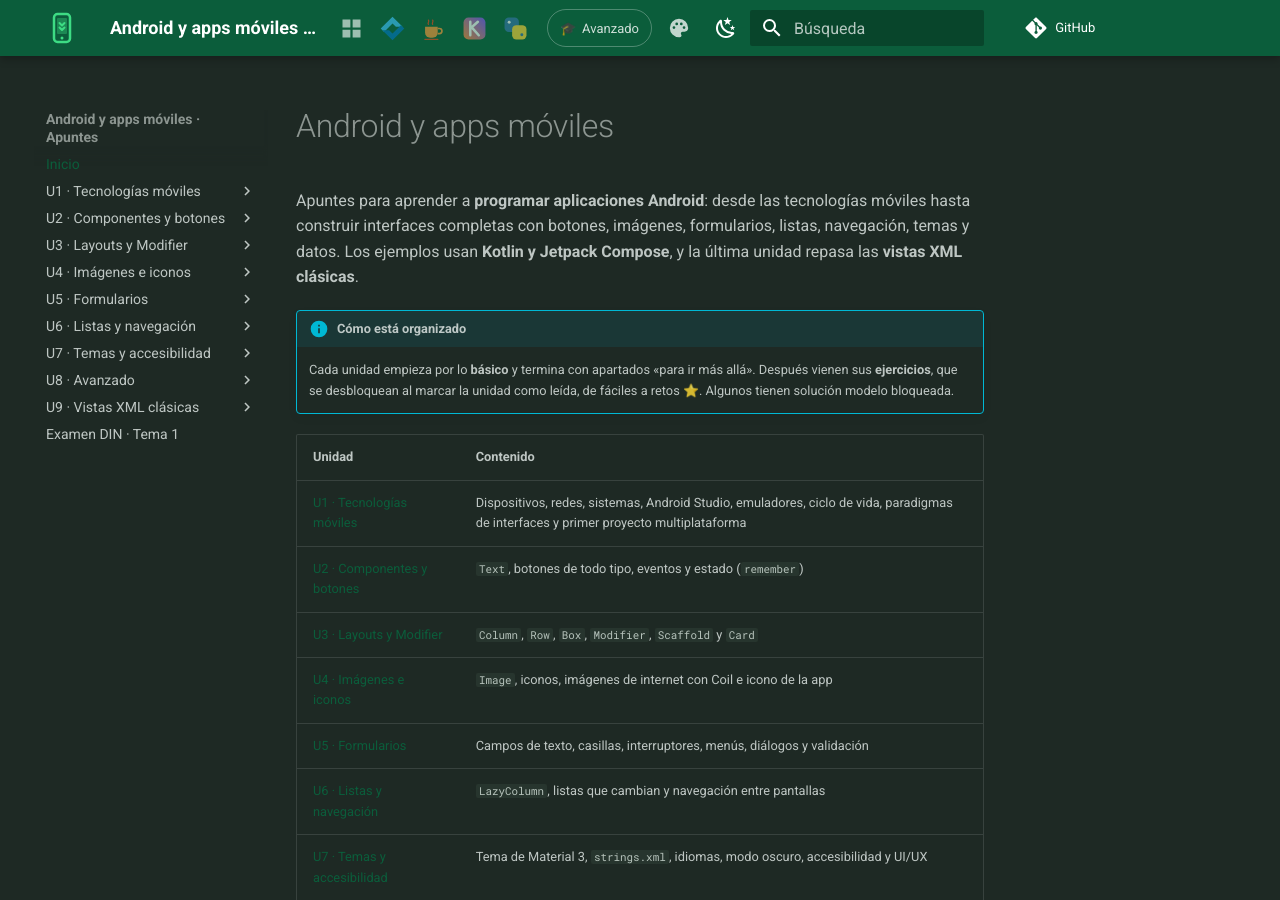
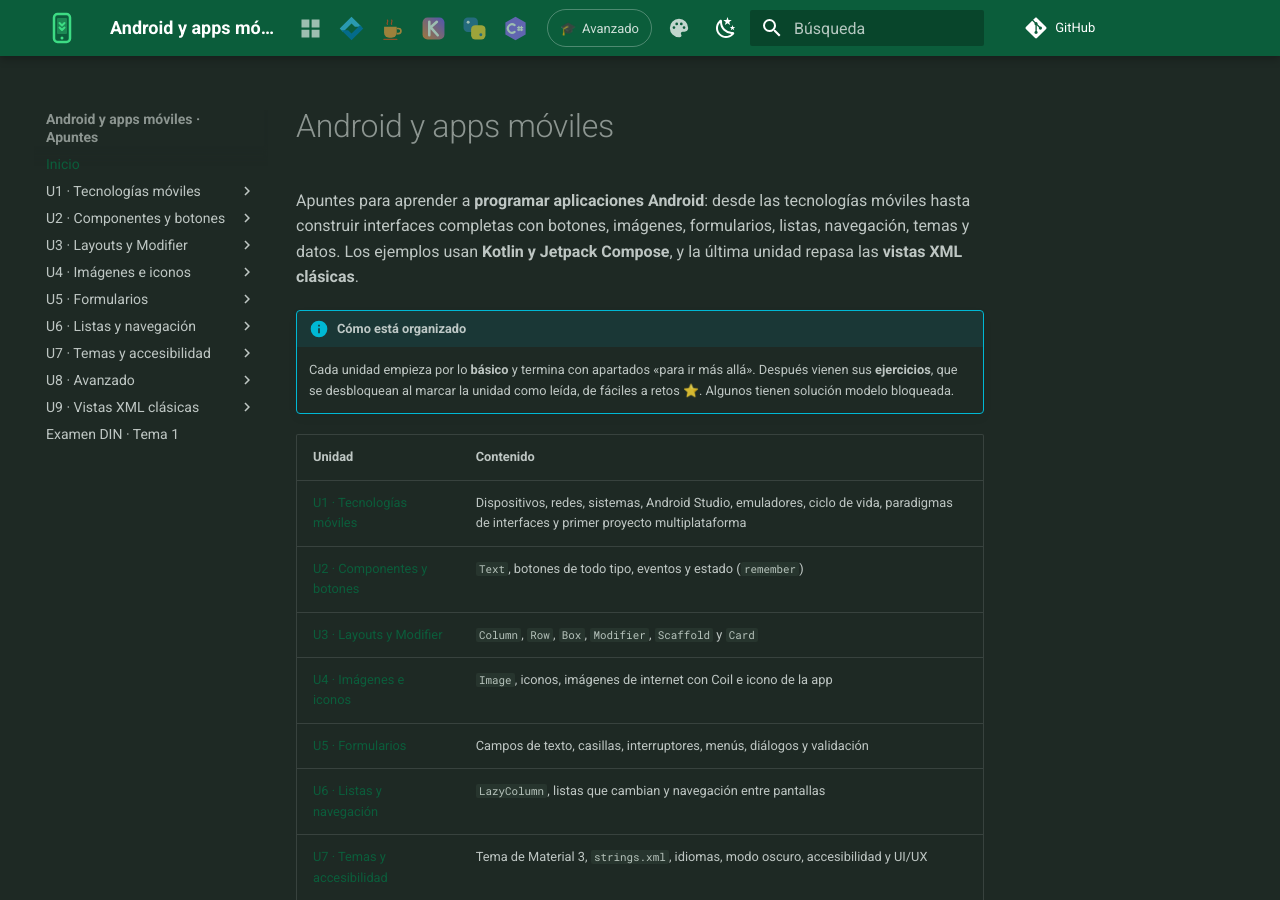
Before and after one commit to apuntes-dam/android-apuntes, an MkDocs documentation site: the page built from docs/index.md, in a window 1280 px wide and 900 px high. Built offline with MkDocs 1.6.1 and Material for MkDocs 9.7.7, drawn with Linux system fonts in a browser that asks for light colours; comment, search, counter and statistics services are not loaded.

Commit message:
Selector de lenguaje: añade C#
Co-Authored-By: Claude Sonnet 5.5 <noreply@anthropic.com>

```diff
--- a/docs/assets/lenguajes.js
+++ b/docs/assets/lenguajes.js
@@ -11,7 +11,9 @@
     { id: "kotlin", repo: "kotlin-apuntes", name: "Kotlin",
       svg: '<svg viewBox="0 0 64 64"><defs><linearGradient id="kg" x1="0" y1="1" x2="1" y2="0"><stop offset="0" stop-color="#ff8a3d"/><stop offset="1" stop-color="#7f52ff"/></linearGradient></defs><rect x="6" y="6" width="52" height="52" rx="12" fill="url(#kg)"/><path fill="none" stroke="#fff" stroke-width="6" stroke-linecap="round" stroke-linejoin="round" d="M22 16v32M22 32 40 16M27 31l15 17"/></svg>' },
     { id: "python", repo: "python-apuntes", name: "Python",
-      svg: '<svg viewBox="0 0 64 64"><rect x="6" y="6" width="34" height="34" rx="10" fill="#3776ab"/><rect x="24" y="24" width="34" height="34" rx="10" fill="#ffd43b"/><circle cx="17" cy="17" r="3.5" fill="#fff"/><circle cx="47" cy="47" r="3.5" fill="#3776ab"/></svg>' }
+      svg: '<svg viewBox="0 0 64 64"><rect x="6" y="6" width="34" height="34" rx="10" fill="#3776ab"/><rect x="24" y="24" width="34" height="34" rx="10" fill="#ffd43b"/><circle cx="17" cy="17" r="3.5" fill="#fff"/><circle cx="47" cy="47" r="3.5" fill="#3776ab"/></svg>' },
+    { id: "csharp", repo: "csharp-apuntes", name: "C#",
+      svg: '<svg viewBox="0 0 64 64"><path fill="#9b6cff" d="M32 4 56 18v28L32 60 8 46V18z"/><path fill="none" stroke="#fff" stroke-width="5" stroke-linecap="round" d="M30 24a10 10 0 1 0 0 16"/><path fill="none" stroke="#fff" stroke-width="3" stroke-linecap="round" d="M40 27v10M46 27v10M37 30h12M37 35h12"/></svg>' }
   ];
   window.LENGUAJES = LANGS;
   var HUBSVG = '<svg viewBox="0 0 24 24" width="22" height="22"><path fill="currentColor" d="M4 4h7v7H4zm9 0h7v7h-7zM4 13h7v7H4zm9 0h7v7h-7z"/></svg>';
@@ -70,7 +72,7 @@
     btn.setAttribute("aria-haspopup", "true");
     btn.setAttribute("aria-expanded", "false");
     /* En el móvil el título del sitio se oculta (se cortaba a «Kotl…»): el botón lleva el nombre corto del sitio */
-    var CORTOS = { "dart-flutter-apuntes": "Dart", "java-apuntes": "Java", "kotlin-apuntes": "Kotlin", "python-apuntes": "Python",
+    var CORTOS = { "dart-flutter-apuntes": "Dart", "java-apuntes": "Java", "kotlin-apuntes": "Kotlin", "python-apuntes": "Python", "csharp-apuntes": "C#",
                    "git-apuntes": "Git", "sql-apuntes": "SQL", "android-apuntes": "Android", "web-apuntes": "Web", "procesos-apuntes": "Procesos", "apuntes-lenguajes": "Lenguajes" };
     var corto = CORTOS[repo] || "Lenguajes";
     btn.setAttribute("aria-label", "Cambiar de lenguaje (ahora: " + (actual ? actual.name : corto) + ")");
--- a/mkdocs.yml
+++ b/mkdocs.yml
@@ -28,7 +28,7 @@ theme:
 extra_css:
   - assets/narrador.css
   - assets/extra.css
-  - assets/lenguajes.css?v=499d1441
+  - assets/lenguajes.css?v=5767721e
 extra_javascript:
   - assets/narrador.js
 extra:
--- a/overrides/main.html
+++ b/overrides/main.html
@@ -1,5 +1,5 @@
 {% extends "base.html" %}
 {% block extrahead %}
   {{ super() }}
-  <script src="{{ 'assets/lenguajes.js?v=499d1441' | url }}"></script>
+  <script src="{{ 'assets/lenguajes.js?v=5767721e' | url }}"></script>
 {% endblock %}
```
